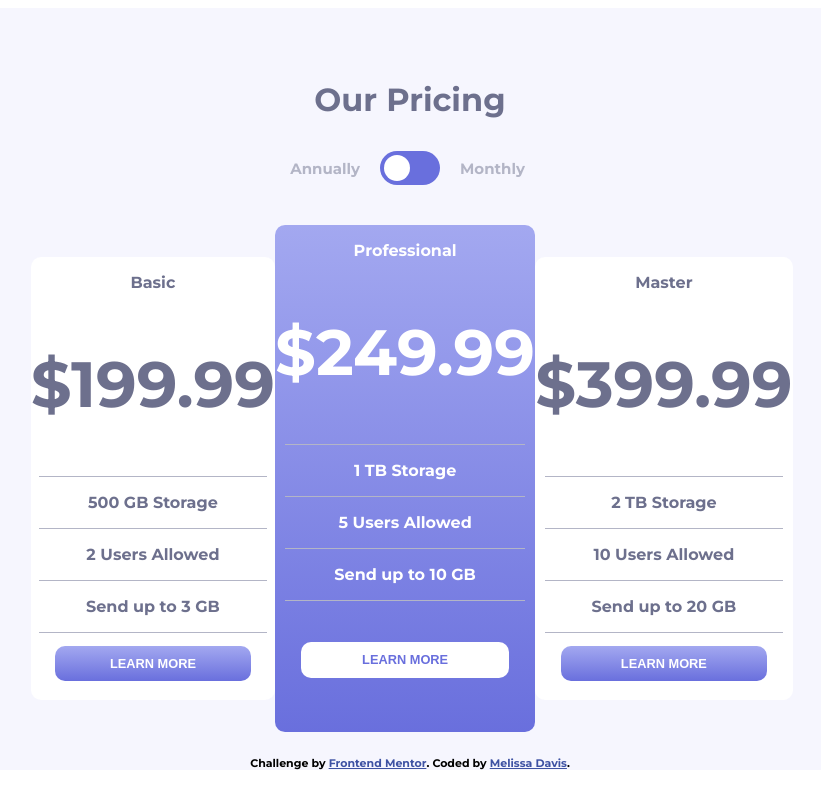
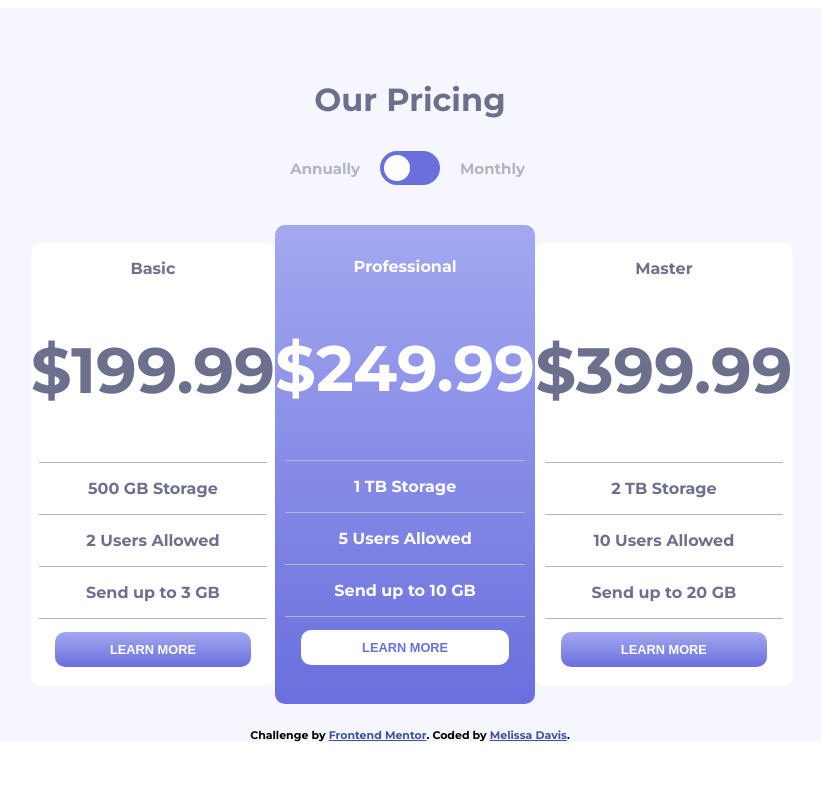
Before and after one commit to melissafdavis/pricing-component, a plain HTML site: page index.html in a window 1280 px wide. Shown: the whole page, without its empty margins (230-1051 px from the left). Drawn offline with Linux system fonts and the light colour scheme.

Commit message:
desktop styling

```diff
--- a/style.css
+++ b/style.css
@@ -169,6 +169,7 @@ button{
 
 @media only screen and (min-width: 768px) {
 
+
   h3{
     font-size: 2em;
   }
@@ -199,12 +200,16 @@ button{
   }
 
   .pro{
-    padding-bottom: 2.2em;
+    /* padding-bottom: 2.2em; */
   }
 
+  .pro p{
+    margin-top: 2em;
+  }
   .pro h1{
     font-size: 4em;
   }
+
 
   .basic h1, .master h1{
     font-size: 4em;
@@ -215,8 +220,9 @@ button{
   }
 
   .pro-btn{
-    margin-top: 3.2em;
+    /* margin-top: 3.2em; */
     font-size: .8em;
+    margin-bottom: 3em;
   }
 
 }
```
